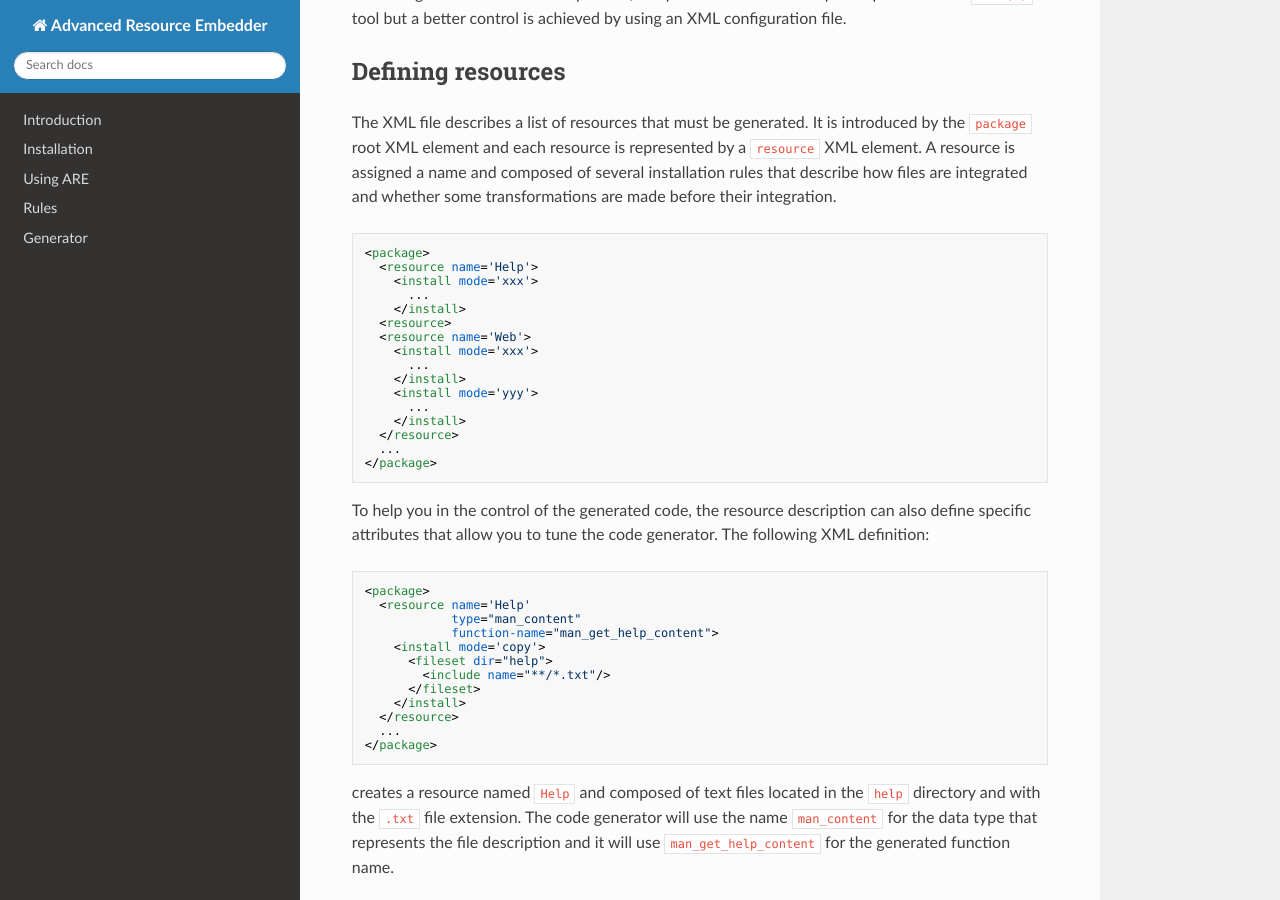
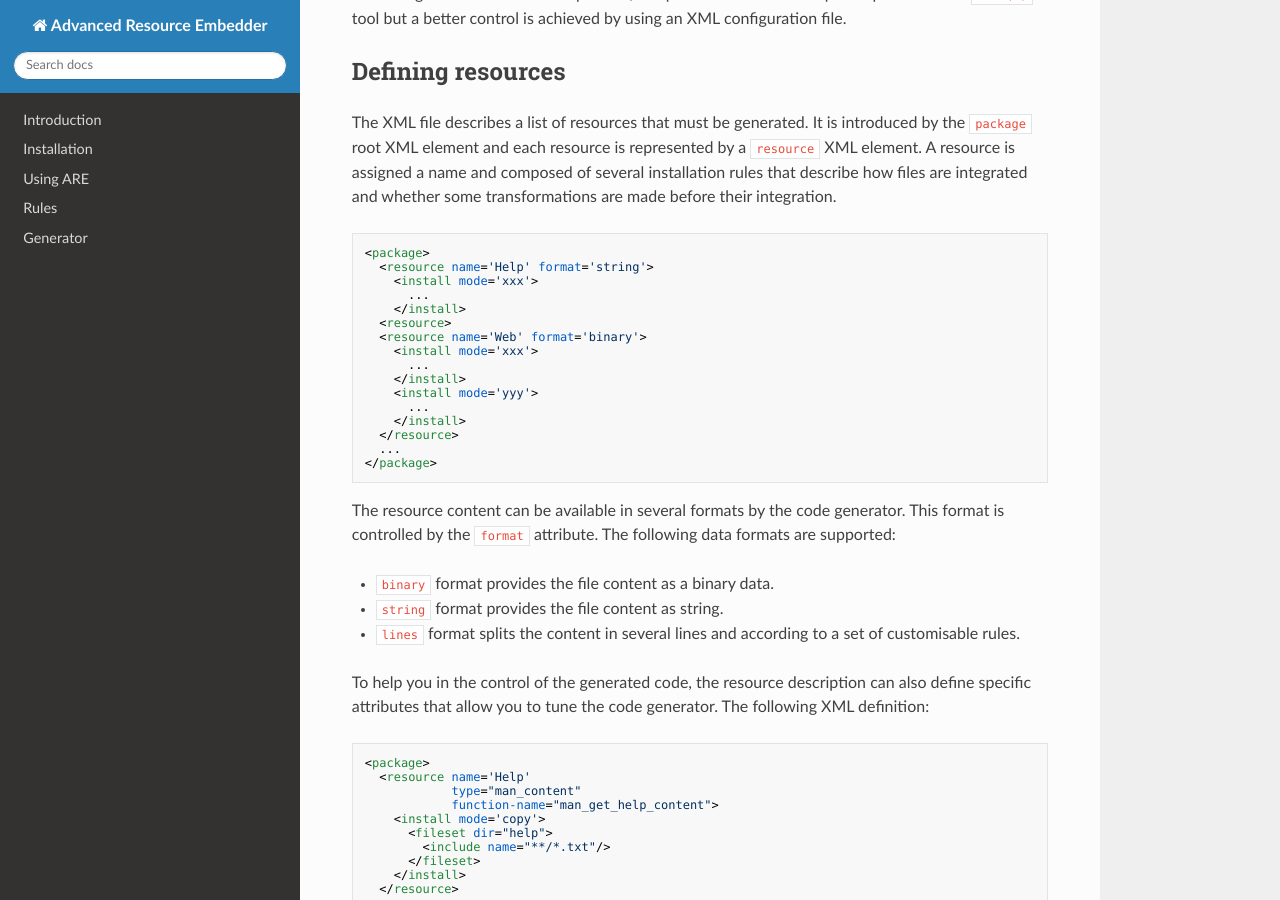
Before and after one commit to stcarrez/resource-embedder, an MkDocs documentation site: the page built from docs/Using.md, in a window 1280 px wide and 900 px high, scrolled down 227 px. Built offline with MkDocs 1.6.1, drawn with Linux system fonts in a browser that asks for light colours; nearby versions of some CDN libraries.

Commit message:
Rebuild the documentation

````diff
--- a/docs/Using.md
+++ b/docs/Using.md
@@ -16,12 +16,12 @@ before their integration.
 
 ```XML
 <package>
-  <resource name='Help'>
+  <resource name='Help' format='string'>
     <install mode='xxx'>
       ...
     </install>
   <resource>
-  <resource name='Web'>
+  <resource name='Web' format='binary'>
     <install mode='xxx'>
       ...
     </install>
@@ -32,6 +32,15 @@ before their integration.
   ...
 </package>
 ```
+
+The resource content can be available in several formats by the code generator.
+This format is controlled by the `format` attribute.
+The following data formats are supported:
+
+* `binary` format provides the file content as a binary data.
+* `string` format provides the file content as string.
+* `lines` format splits the content in several lines and according to a set
+  of customisable rules.
 
 To help you in the control of the generated code, the resource description can
 also define specific attributes that allow you to tune the code generator.
````
Also changed, not shown: docs/Are_Generator.md (+8 -2 lines), docs/Are_Installer.md (+0 -4 lines), docs/Are_Using.md (+11 -2 lines), 1 other file.
